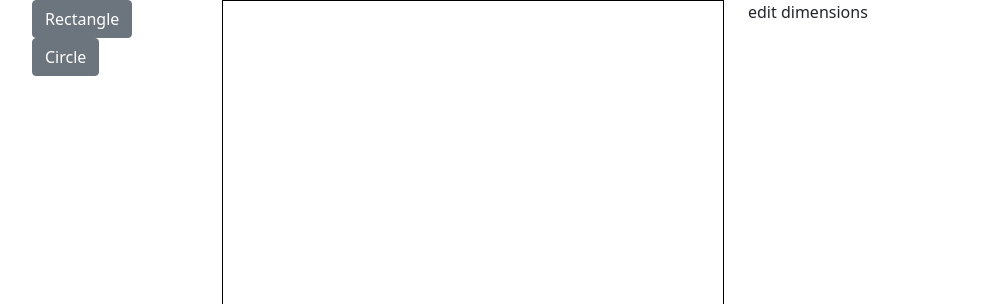
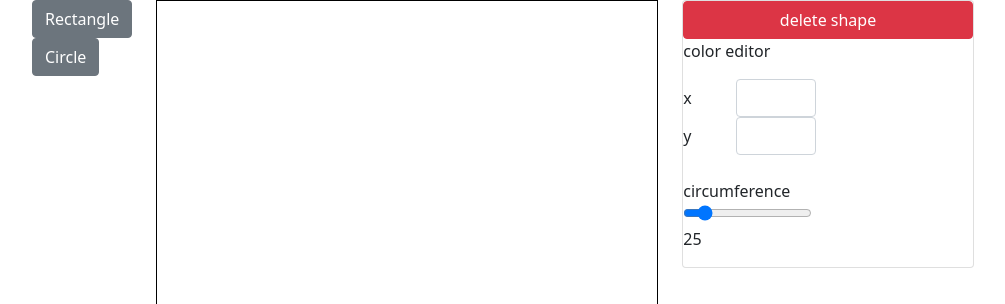
Before and after one commit to Tisdale511/screencastify-canvas-project, a React (Create React App) app: page / in a window 1280 px wide. Shown: the top 304 px of the page, without its empty margins (50-1055 px from the left). Built offline with nearby package versions, Linux system fonts and the light colour scheme.

Commit message:
hard coded shapes editor UI implemented

```diff
--- a/src/App.css
+++ b/src/App.css
@@ -2,6 +2,6 @@ canvas{
   border: solid 1px black;
 }
 
-shapeSelector{
-  border: solid 0px black
+.editDimensions{
+  border: solid 1px black;
 }
--- a/src/App.js
+++ b/src/App.js
@@ -1,6 +1,6 @@
 import React, {useRef, useState, useEffect} from 'react'
 import './App.css';
-import { Container, Row, Col, Button } from 'reactstrap';
+import { Container, Row, Col, Button, Input, FormGroup, Form, Label, Card } from 'reactstrap';
 
 function App() {
   //https://reactjs.org/docs/hooks-reference.html#useref
@@ -65,14 +65,6 @@ function App() {
       );
   }
 
-  // const canvasState = () => {
-  //   let valid = false
-  //   let shapes = shapesArray
-  //   let dragging = false
-  //   let selection = null
-  //   let xDrag = 0
-  //   let yDrag = 0
-  // }
 
   // returns object containing x and y coordinates of a mouse click
   const getMouseCoordinates = (e) => {
@@ -130,6 +122,38 @@ function App() {
     }
   }
 
+  const showSelectedShapesEditor = (selectedShapes) =>{
+    selectedShapes.map( shape => {
+      return(
+        <div>
+          <Card>
+            <Button padding="5" color="danger" xs='6'>
+              delete {shape.type}
+            </Button>
+            <p>color editor</p>
+            <Form>
+              <FormGroup row >
+                <Label sm={2}>x</Label>
+                <Col sm={4}>
+                  <Input placeholder={shape.x} />
+                </Col>
+              </FormGroup>
+              <FormGroup row>
+                <Label sm={2}>y</Label>
+                <Col sm={4}>
+                  <Input placeholder={shape.y}/>
+                </Col>
+              </FormGroup>
+            </Form><br/>
+            <div class="slider">circumference<br/>
+              <input type="range" min="1" max="200" value="25" oninput="rangeValue.innerText = this.value"/>
+              <p id="rangeValue">25</p>
+            </div>
+          </Card>
+        </div>
+      )
+    } )
+  }
 
   // const handleMouseUp = (e) => {
   //   let
@@ -139,7 +163,7 @@ function App() {
   return (
     <Container className='main'>
       <Row>
-        <Col xs='2' className='column'>
+        <Col xs='auto' className='column'>
           <div>
               <Button onClick={createRectangle}>
                   Rectangle
@@ -150,18 +174,40 @@ function App() {
           </div>
         </Col>
         <Col xs='auto'>
-          <canvas id='canvas' width='500' height='500' ref={canvasRef}
-          onMouseDown={handleMouseDown}
-          >
+          <canvas id='canvas' width='500' height='500' ref={canvasRef} onMouseDown={handleMouseDown}>
           </canvas>
         </Col>
         <Col xs='auto' className='column'>
+
           {/* design UI element
           .map selectedShapes to display values of object
           look in react strap for a slider to change circle radius
            */}
           <div>
-            edit dimensions
+            <Card>
+              <Button padding="5" color="danger" xs='6'>
+                delete shape
+              </Button>
+              <p>color editor</p>
+              <Form>
+                <FormGroup row >
+                  <Label sm={2}>x</Label>
+                  <Col sm={4}>
+                    <Input placeholder="" />
+                  </Col>
+                </FormGroup>
+                <FormGroup row>
+                  <Label sm={2}>y</Label>
+                  <Col sm={4}>
+                    <Input placeholder="" />
+                  </Col>
+                </FormGroup>
+              </Form><br/>
+              <div class="slider">circumference<br/>
+                <input type="range" min="1" max="200" value="25" oninput="rangeValue.innerText = this.value"/>
+                <p id="rangeValue">25</p>
+              </div>
+            </Card>
           </div>
         </Col>
       </Row>
```
